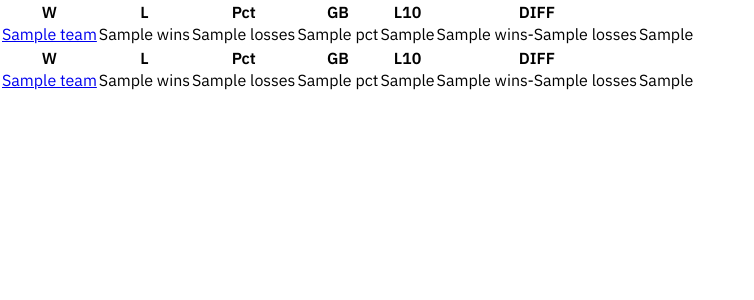
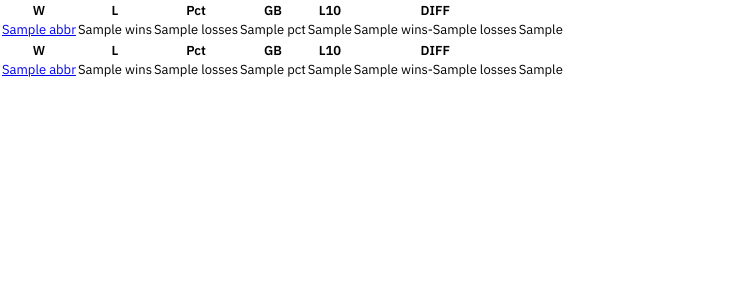
Before and after one commit to AdamGariba/TBL-Exercise, a Flask app: template homebase/templates/home/index.html in a window 1280 px wide. Shown: the part 44-344 px from the top of the page, without its empty margins (0-754 px from the left). Run offline with Flask 2, Linux system fonts and the light colour scheme; the template is opened without the code that fills it: most values are stand-ins (such as "Sample title", 1, 10 or a date in 2020).

Commit message:
Add abbreviations to home view

```diff
--- a/homebase/db.py
+++ b/homebase/db.py
@@ -85,6 +85,7 @@ def getTeamAbbr(endpoint):
     except requests.exceptions.HTTPError as errh:
         print(errh)
         return "ZZZ"
+
 @click.command('init-db')
 def init_db_command():
     """Clear the existing data and create new tables."""
--- a/homebase/home/routes.py
+++ b/homebase/home/routes.py
@@ -10,10 +10,23 @@ BASE_URL = "https://statsapi.mlb.com"
 @home_bp.route("/")
 def index():
     try:
+        db = get_db()
+        teams_list = db.execute('SELECT * FROM team').fetchall()
+
+        teams = {}
+        for t in teams_list:
+            teams[t['id']] = t['abbr']
+
         response = requests.get("https://statsapi.mlb.com/api/v1/standings?leagueId=103,104")
         response.raise_for_status()
 
         results = response.json()
+
+        for r in results['records']:
+            for t in r['teamRecords']:
+                t['team']['abbr'] = teams[t['team']['id']]
+
+
         return render_template("home/index.html", records=results['records'])
     except requests.exceptions.HTTPError as errh:
         abort(errh.response.status_code)
--- a/homebase/static/css/main.css
+++ b/homebase/static/css/main.css
@@ -17,3 +17,7 @@
 #pitchers_tbl {
     display: none;
 }
+
+table {
+    font-size: small;
+}
--- a/homebase/templates/macros.html
+++ b/homebase/templates/macros.html
@@ -24,7 +24,7 @@
         <tbody>
             {% for teamrecord in record['teamRecords'] %}
                 <tr>
-                    <td id="division"><a href="team/{{ teamrecord['team']['id'] }}">{{ teamrecord['team']['name'] }}</a></td>
+                    <td id="division"><a href="team/{{ teamrecord['team']['id'] }}">{{ teamrecord['team']['abbr'] }}</a></td>
                     <td>{{ teamrecord['leagueRecord']['wins'] }}</td>
                     <td>{{ teamrecord['leagueRecord']['losses'] }}</td>
                     <td>{{ teamrecord['leagueRecord']['pct'] }}</td>
```
Also changed, not shown: homebase/templates/home/index.html (line endings or trailing spaces).
